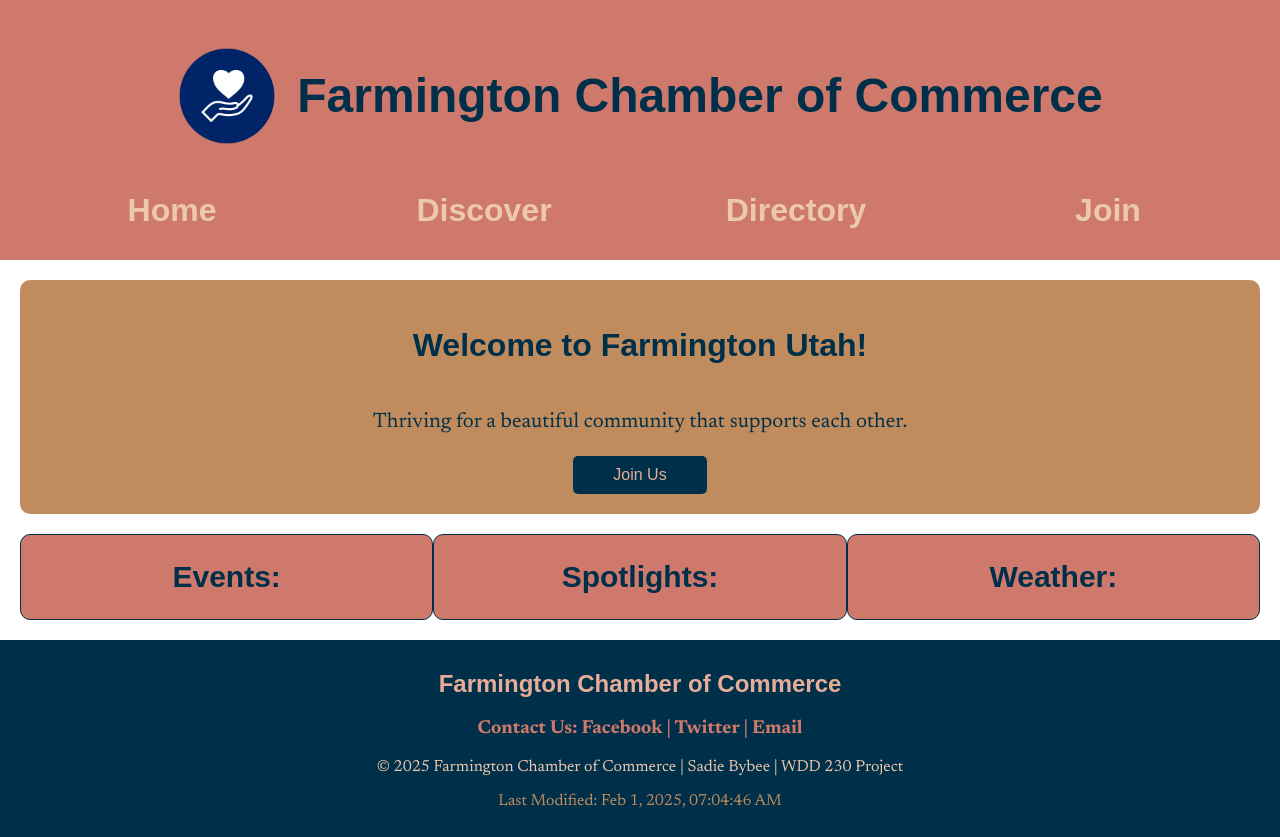
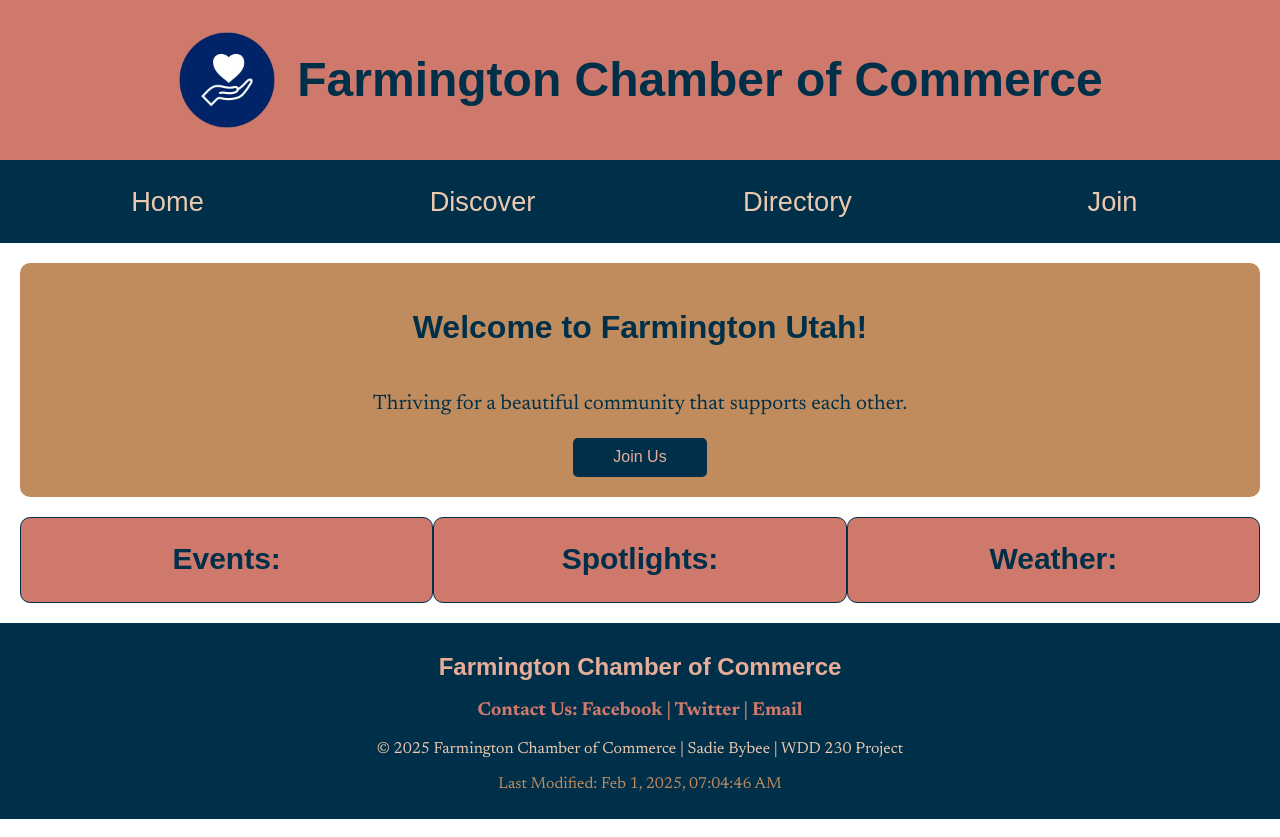
Before and after one commit to sadiebybee/wdd230, a plain HTML site: page chamber/index.html in a window 1280 px wide. Drawn offline with Linux system fonts and the light colour scheme; a web font is replaced by a local one.

Commit message:
fixcontrast

```diff
--- a/chamber/styles/base.css
+++ b/chamber/styles/base.css
@@ -16,8 +16,6 @@
 
 body {
     font-family: var(--paragraph-font);
-    margin: 0;
-    padding: 0;
     background-color: white;
 }
 
@@ -28,10 +26,8 @@ body {
 }
 
 header {
-    padding: 1em;
     text-align: center;
     font-family: var(--heading-font);
-    background-color: var(--primary-color);
 }
 
 #headertitle {
@@ -42,6 +38,8 @@ header {
     gap: 20px;
     justify-content: center;
     align-items: center;
+    background-color: var(--primary-color);
+
 }
 
 
@@ -72,10 +70,10 @@ header {
     flex-direction: column;
     list-style: none;
     font-family: var(--heading-font);
-    font-size: 2rem;
-    font-weight: 700;
+    font-size: 1.7rem;
     margin: 0;
-    padding: 0;
+    padding: 10px;
+    background-color: var(--accent2-color);
 }
 
 .navigation li {
@@ -104,8 +102,8 @@ nav a {
 }
 
 nav a:hover {
-    color: var(--accent3-color);
-    background-color: var(--accent2-color);
+    color: var(--accent2-color);
+    background-color: var(--accent1-color);
     border-radius: 10px;
 }
 
```
